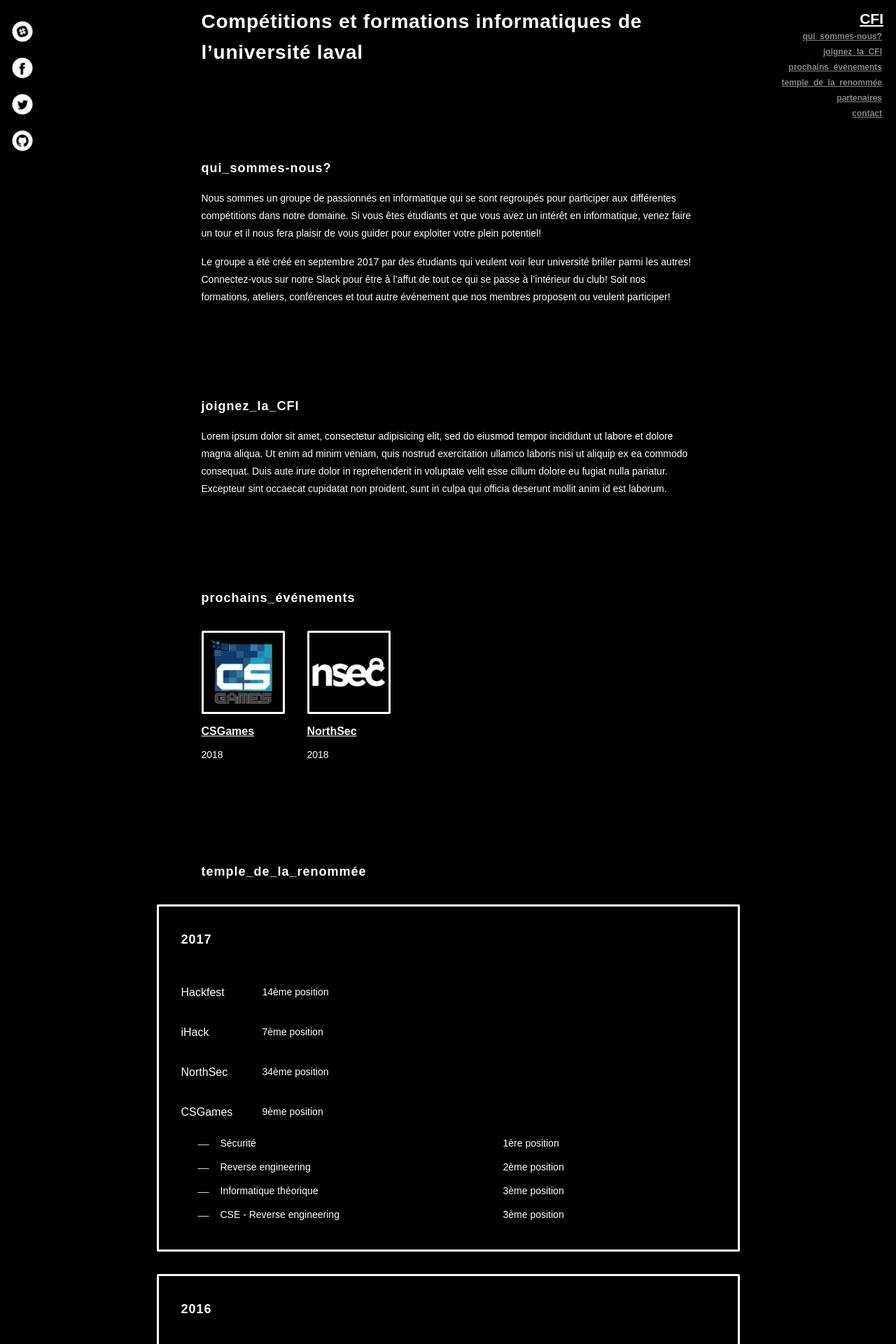
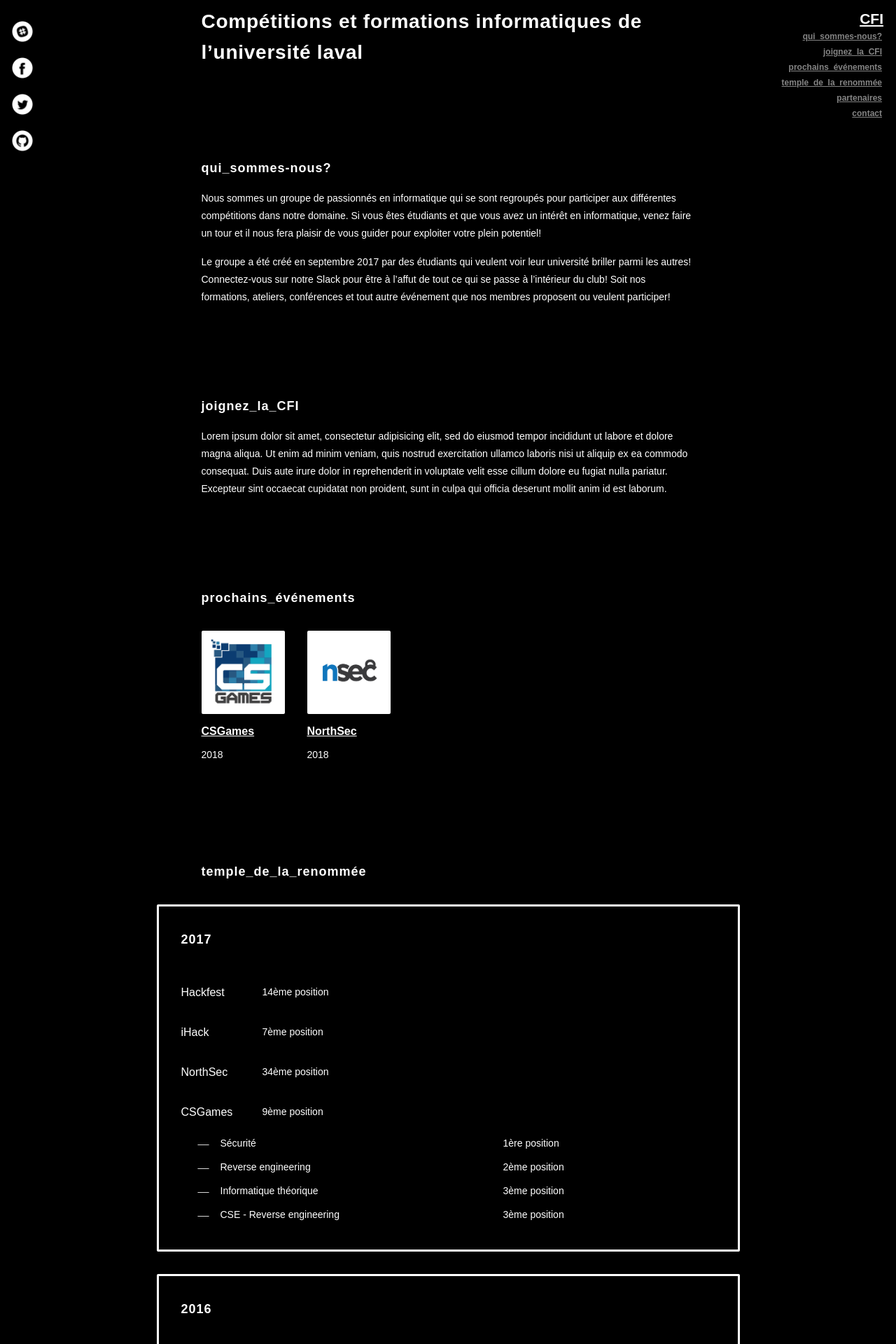
Before and after one commit to CFI-UL/cfi-ul.github.io, a Jekyll site: the page built from index.html, in a window 1280 px wide. Shown: the part 1019-2939 px from the top of the page at 70% size. Built offline with Jekyll 4.4.1, drawn with Linux system fonts in a browser that asks for light colours.

Commit message:
Event image background white.
Add original nsec logo.

```diff
--- a/_sass/molecules.scss
+++ b/_sass/molecules.scss
@@ -79,6 +79,7 @@
     height: 119px;
     padding: 4px;
     border: 3px solid $color-white;
+    background-color: $color-white;
     border-radius: 2px;
     display: flex;
     align-items: center;
--- a/index.html
+++ b/index.html
@@ -107,7 +107,7 @@ layout: default
       Un partenariat avec le CFI nous permettrait de financer les activités pour nos membres tels que la participation à des compétitions. Vos contributions nous permettront aussi l'achat de matériel promotionnel dans le but de faire rayonner l'Université Laval dans le domaine de l'informatique.
     </p>
     <div class="sponsors__actions">
-      <a href="{{ site.sponsors_document_path | relative_url }}" class="button">
+      <a href="{{ site.sponsors_document_path | relative_url }}" target="_blank" class="button">
         {{ site.sponsors_document_name }}
       </a>
     </div>
```
Also changed, not shown: assets/images/nsec_logo.png.
